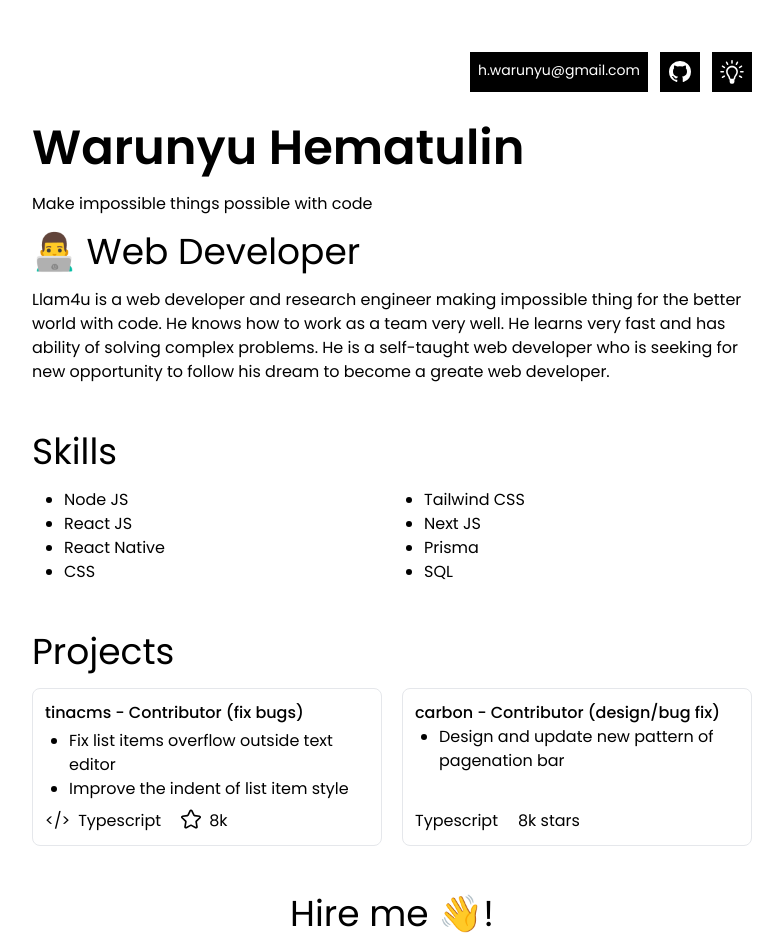
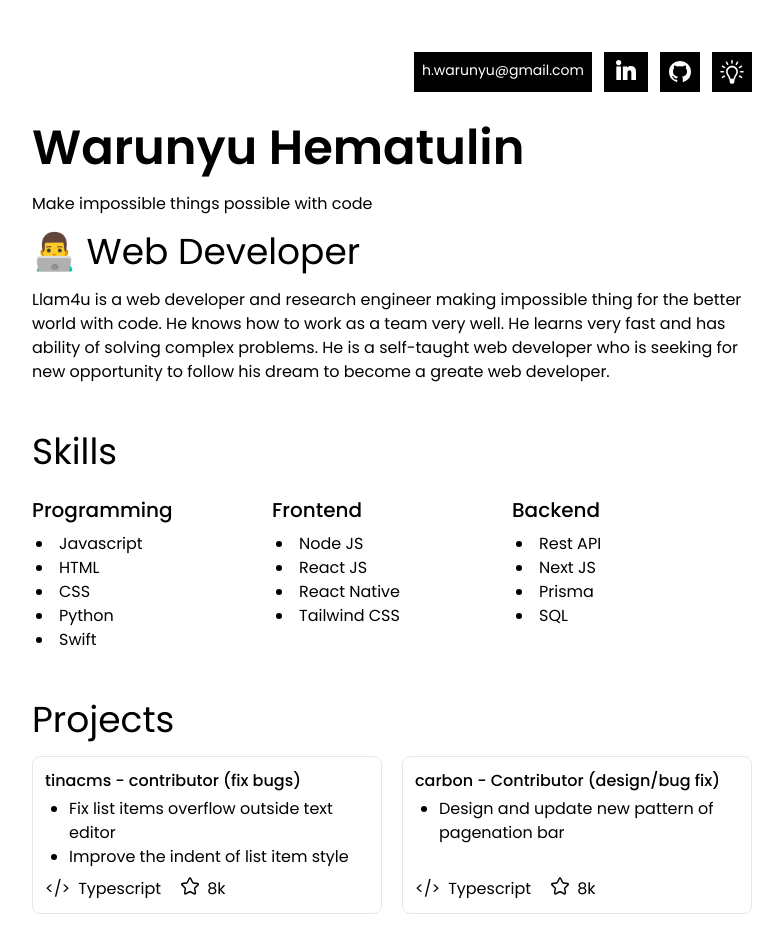
Before and after one commit to 61130061/me, a React (Create React App) app: page / in a window 1280 px wide. Shown: the top 952 px of the page, without its empty margins (248-1031 px from the left). Built offline with nearby package versions, Linux system fonts and the light colour scheme.

Commit message:
♻️ update new design without content

```diff
--- a/src/components/Footer.js
+++ b/src/components/Footer.js
@@ -1,6 +1,6 @@
 function Footer () {
   return (
-    <div className="md:flex md:justify-between text-center md:text-normal w-full mt-20">
+    <div className="text-sm md:flex md:justify-between text-center md:text-normal w-full mt-20">
       <div className="my-5 md:m-0">Copyright ©2022 LLAM4U</div>
       <div className="flex justify-center divide-x">
         <div className="px-5">GitHub</div>
--- a/src/components/Header.js
+++ b/src/components/Header.js
@@ -1,4 +1,4 @@
-import { GitHub, Light } from './Icon';
+import { GitHub, Light, LinkedIn } from './Icon';
 
 function Header() {
   return (
@@ -9,6 +9,9 @@ function Header() {
         </div>
         <div className="p-2 bg-black text-white">
           <GitHub />
+        </div>
+        <div className="py-2 px-3 bg-black text-white">
+          <LinkedIn />
         </div>
         <div className="p-2 bg-black text-white">h.warunyu@gmail.com</div>
       </div>
--- a/src/components/Icon.js
+++ b/src/components/Icon.js
@@ -46,7 +46,7 @@ export function Light () {
 
 export function Star () {
   return (
-    <svg className="fill-black" width="20px" height="20px" viewBox="0 0 217.929 217.929" xmlns="http://www.w3.org/2000/svg">
+    <svg className="fill-black" width="18px" height="18px" viewBox="0 0 217.929 217.929" xmlns="http://www.w3.org/2000/svg">
       <g>
         <path d="M212.39,101.703c5.023-4.897,6.797-12.083,4.629-18.755s-7.827-11.443-14.769-12.452l-52.969-7.697
 		c-0.097-0.014-0.18-0.075-0.223-0.162L125.371,14.64C122.267,8.349,115.98,4.44,108.964,4.44S95.662,8.349,92.558,14.64
@@ -66,3 +66,20 @@ export function Star () {
 
   )
 }
+
+export function LinkedIn() {
+	return (
+		<svg className="fill-white" width="20px" height="20px" viewBox="0 0 310 310" xmlns="http://www.w3.org/2000/svg">
+			<g id="XMLID_801_">
+				<path id="XMLID_802_" d="M72.16,99.73H9.927c-2.762,0-5,2.239-5,5v199.928c0,2.762,2.238,5,5,5H72.16c2.762,0,5-2.238,5-5V104.73
+		C77.16,101.969,74.922,99.73,72.16,99.73z"/>
+				<path id="XMLID_803_" d="M41.066,0.341C18.422,0.341,0,18.743,0,41.362C0,63.991,18.422,82.4,41.066,82.4
+		c22.626,0,41.033-18.41,41.033-41.038C82.1,18.743,63.692,0.341,41.066,0.341z"/>
+				<path id="XMLID_804_" d="M230.454,94.761c-24.995,0-43.472,10.745-54.679,22.954V104.73c0-2.761-2.238-5-5-5h-59.599
+		c-2.762,0-5,2.239-5,5v199.928c0,2.762,2.238,5,5,5h62.097c2.762,0,5-2.238,5-5v-98.918c0-33.333,9.054-46.319,32.29-46.319
+		c25.306,0,27.317,20.818,27.317,48.034v97.204c0,2.762,2.238,5,5,5H305c2.762,0,5-2.238,5-5V194.995
+		C310,145.43,300.549,94.761,230.454,94.761z"/>
+			</g>
+		</svg>
+	)
+}
--- a/src/components/Projects.js
+++ b/src/components/Projects.js
@@ -7,13 +7,13 @@ function Projects () {
       <div className="grid sm:grid-cols-2 gap-5">
         <div className="flex flex-col flex-1 justify-between p-3 rounded-lg border">
           <div>
-            <div className="font-[500] mb-1">tinacms - Contributor (fix bugs)</div>
+            <div className="font-[500] mb-1 hover:underline hover:cursor-pointer">tinacms - contributor (fix bugs)</div>
             <ul className="list-disc pl-6">
               <li>Fix list items overflow outside text editor</li>
               <li>Improve the indent of list item style</li>
             </ul>
           </div>
-          <div className="flex gap-5 mt-2">
+          <div className="flex gap-5 mt-2 items-center">
             <div className="flex gap-2 items-center">
               <div>{'</>'}</div>
               <div>Typescript</div>
@@ -26,14 +26,20 @@ function Projects () {
         </div>
         <div className="flex flex-col flex-1 justify-between p-3 rounded-lg border">
           <div>
-            <div className="font-[500]">carbon - Contributor (design/bug fix)</div>
+            <div className="font-[500] mb-1 hover:underline hover:cursor-pointer">carbon - Contributor (design/bug fix)</div>
             <ul className="list-disc pl-6">
               <li>Design and update new pattern of pagenation bar</li>
             </ul>
           </div>
-          <div className="flex gap-5">
-            <div>Typescript</div>
-            <div>8k stars</div>
+          <div className="flex gap-5 mt-2 items-center">
+            <div className="flex gap-2 items-center">
+              <div>{'</>'}</div>
+              <div>Typescript</div>
+            </div>
+            <div className="flex gap-2 items-start">
+              <Star />
+              <div>8k</div>
+            </div>
           </div>
         </div>
       </div>
--- a/src/components/Skills.js
+++ b/src/components/Skills.js
@@ -2,21 +2,37 @@ function Skills () {
   return (
     <div className="my-12">
       <div className="text-4xl my-4 font-[400]">Skills</div>
-      <div className="grid grid-cols-2">
-        <ul className="list-disc px-8">
+      <div className="grid grid-cols-3">
+        <div>
+          <div className="font-[500] text-xl my-2">Programming</div>
+          <ul className="list-disc list-inside px-1">
+            <li>Javascript</li>
+            <li>HTML</li>
+            <li>CSS</li>
+            <li>Python</li>
+            <li>Swift</li>
+          </ul>
+        </div>
+        <div>
+          <div className="font-[500] text-xl my-2">Frontend</div>
+          <ul className="list-disc list-inside px-1">
             <li>Node JS</li>
             <li>React JS</li>
             <li>React Native</li>
-          <li>CSS</li>
+            <li>Tailwind CSS</li>
           </ul>
-        <ul className="list-disc px-8">
-          <li>Tailwind CSS</li>
+        </div>
+        <div>
+          <div className="font-[500] text-xl my-2">Backend</div>
+          <ul className="list-disc list-inside px-1">
+            <li>Rest API</li>
             <li>Next JS</li>
             <li>Prisma</li>
             <li>SQL</li>
           </ul>
         </div>
       </div>
+    </div>
   )
 }
 
```
Lines whose indentation alone changed are shown as unchanged.
